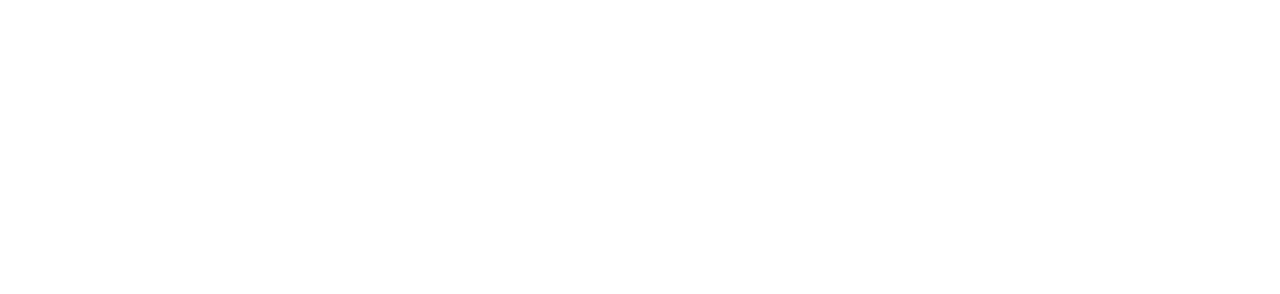
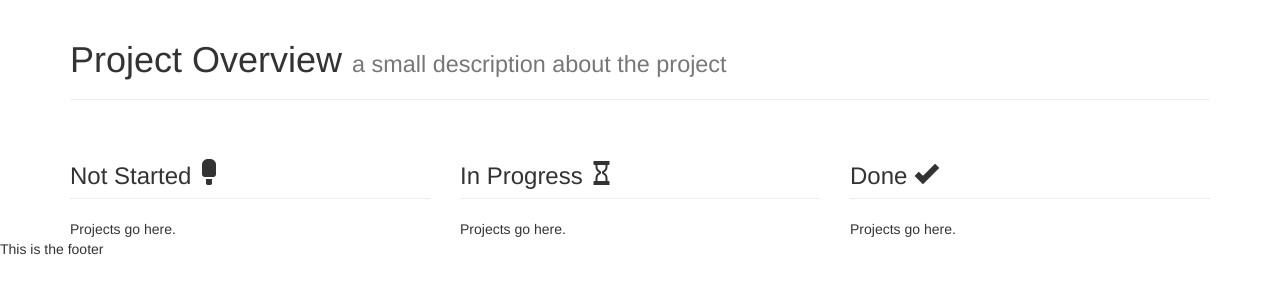
Before and after one commit to nicktaras/project-bubble, a plain HTML site: page app/html/project-overview.html in a window 1280 px wide. Drawn offline with nearby package versions, Linux system fonts and the light colour scheme.

Commit message:
updated gitignore, and started fleshing out the projects overview with a layout.

```diff
--- a/app/html/project-overview.html
+++ b/app/html/project-overview.html
@@ -2,9 +2,78 @@
 <html lang="en">
 <head>
     <meta charset="UTF-8">
-    <title>Title</title>
+    <!-- Latest compiled and minified CSS -->
+    <link rel="stylesheet" href="https://maxcdn.bootstrapcdn.com/bootstrap/3.3.7/css/bootstrap.min.css" integrity="sha384-BVYiiSIFeK1dGmJRAkycuHAHRg32OmUcww7on3RYdg4Va+PmSTsz/K68vbdEjh4u" crossorigin="anonymous">
+
+    <!-- Optional theme -->
+    <link rel="stylesheet" href="https://maxcdn.bootstrapcdn.com/bootstrap/3.3.7/css/bootstrap-theme.min.css" integrity="sha384-rHyoN1iRsVXV4nD0JutlnGaslCJuC7uwjduW9SVrLvRYooPp2bWYgmgJQIXwl/Sp" crossorigin="anonymous">
+
+    <title>Project Bubble - Project Overview</title>
+
 </head>
 <body>
 
+<div class="container">
+
+    <div class="page-header">
+        <h1>Project Overview <small>a small description about the project</small></h1>
+    </div>
+
+    <div class="row">
+        <div class="col-xs-4">
+          <div class="caption">
+              <h3 class="page-header">
+                Not Started
+                <span class="glyphicon glyphicon-ice-lolly" aria-hidden="true"></span>
+              </h3>
+          </div>
+        </div>
+        <div class="col-xs-4">
+          <div class="caption">
+              <h3 class="page-header">
+                In Progress
+              <span class="glyphicon glyphicon-hourglass" aria-hidden="true"></span>
+            </h3>
+          </div>
+        </div>
+        <div class="col-xs-4">
+          <div class="caption">
+              <h3 class="page-header">
+                Done
+                <span class="glyphicon glyphicon-ok" aria-hidden="true"></span>
+              </h3>
+          </div>
+        </div>
+    </div>
+
+    <div class="row">
+        <div class="col-xs-4">
+          <div class="caption">
+            Projects go here.
+          </div>
+        </div>
+        <div class="col-xs-4">
+          <div class="caption">
+            Projects go here.
+          </div>
+        </div>
+        <div class="col-xs-4">
+          <div class="caption">
+              Projects go here.
+          </div>
+        </div>
+    </div>
+
+</div>
+
+<footer>This is the footer</footer>
+
+<script src="vendor/jquery/external/jquery/jquery.js"></script>
+<script src="vendor/jquery/jquery-ui.js"></script>
+
+<!-- Latest compiled and minified JavaScript -->
+<script src="https://maxcdn.bootstrapcdn.com/bootstrap/3.3.7/js/bootstrap.min.js" integrity="sha384-Tc5IQib027qvyjSMfHjOMaLkfuWVxZxUPnCJA7l2mCWNIpG9mGCD8wGNIcPD7Txa" crossorigin="anonymous"></script>
+
+
 </body>
 </html>
```
Also changed, not shown: app/html/projects-list.html (+1 -1 lines), 1 other file.
